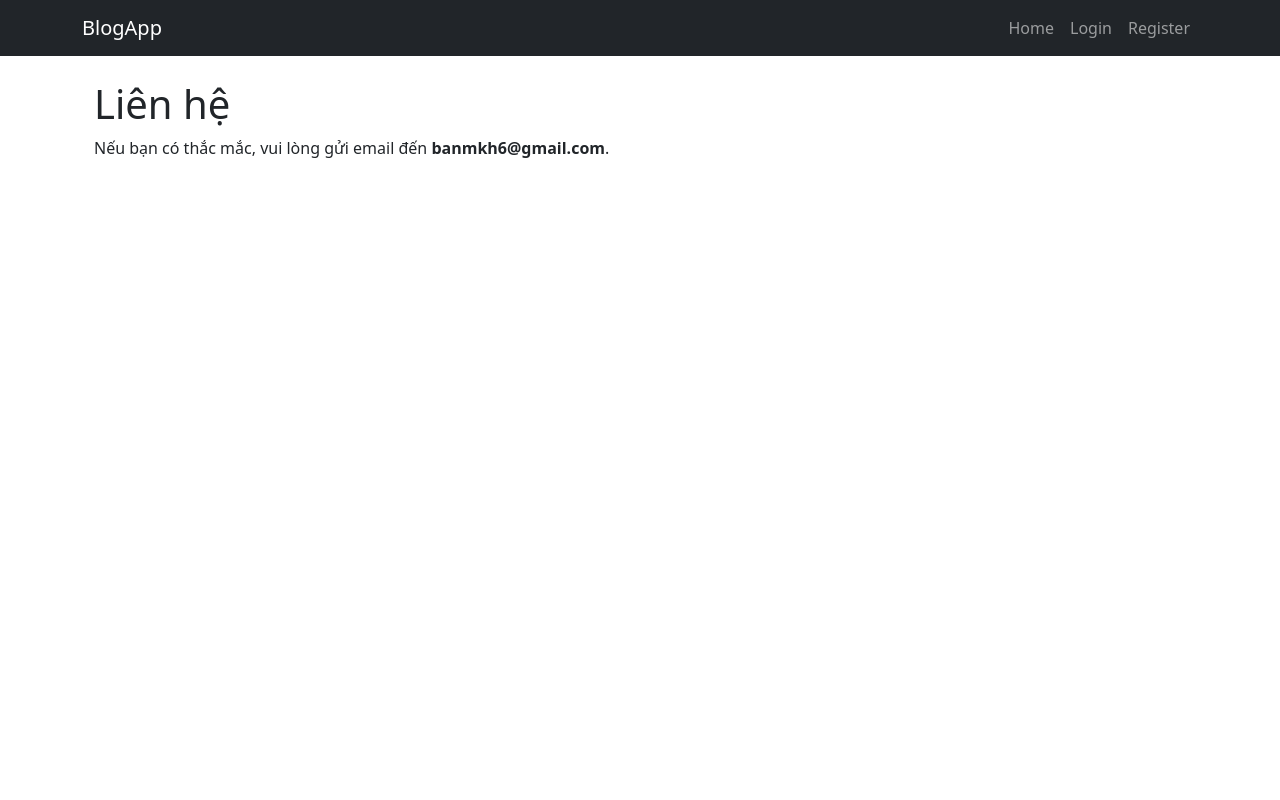
After one commit to banmkh/flask-tiny-app, a Flask app: page /contact in a window 1280 px wide. The commit adds this page. Run offline with Flask 3, Linux system fonts and the light colour scheme; tables that the repository leaves empty hold one stand-in row (values such as "Sample post"); one stand-in notice (Sample message) is shown.

Commit message:
tao admin, them thong bao khi gap loi

```diff
--- a/app/__init__.py
+++ b/app/__init__.py
@@ -17,7 +17,7 @@ def create_app():
     @login_manager.user_loader
     def load_user(user_id):
         user =  get_user_by_id(user_id)
-        return User(user['id'],user['username'],user['email'])
+        return User(user['id'],user['username'],user['email'],user['is_admin'])
 
     from app.routes import main
     app.register_blueprint(main)
--- a/app/routes.py
+++ b/app/routes.py
@@ -5,10 +5,11 @@ from app.db import get_db,add_user,get_user_by_email,get_user_by_username,get_us
 main = Blueprint("main", __name__)
 
 class User(UserMixin):
-    def __init__(self, id, username, email):
+    def __init__(self, id, username, email,is_admin):
         self.id = id
         self.username = username
         self.email = email
+        self.is_admin = is_admin
 
     def get_id(self):
         return str(self.id)
@@ -31,9 +32,12 @@ def register():
 
         if get_user_by_email(email):
             flash('email đã tồn tại!',"danger")
+            redirect(url_for("register.html"))
         elif get_user_by_username(username):
             flash('username đã tồn tại!',"danger")
+            redirect(url_for("register.html"))
         else:
+            flash("Đăng ký thành công!", "success")
             add_user(username,email,password)
             return redirect(url_for("main.login"))
     return render_template("register.html",current_user = current_user)
@@ -46,7 +50,7 @@ def login():
         password = request.form["password"]
         user = get_user_by_email(email)
         if user and user["password"] == password:
-            login_user(User(user['id'],user["username"], user["email"]))
+            login_user(User(user['id'],user["username"], user["email"],user["is_admin"]))
             flash("Đăng nhập thành công!", "success")
             return redirect(url_for("main.home"))
         else:
@@ -67,7 +71,7 @@ def new_post():
         if not title or not content:
             flash("Tiêu đề và nội dung không được để trống!", "danger")
         else:
-            add_post(title, content, current_user.id)  # ✅ Gọi add_post() từ db.py
+            add_post(title, content, current_user.id)
             flash("Bài viết đã được thêm thành công!", "success")
             return redirect(url_for("main.home"))
     return render_template("new_post.html", current_user=current_user)
@@ -81,3 +85,21 @@ def post_detail(post_id):
         return redirect(url_for("main.home"))
 
     return render_template("post_detail.html", post=post)
+
+@main.route("/about")
+def about():
+    return render_template("about.html")
+
+@main.route("/contact")
+def contact():
+    return render_template("contact.html")
+
+@main.route("/admin/users")
+@login_required
+def admin_users():
+    if not current_user.is_authenticated or not current_user.is_admin:
+        flash("Bạn không có quyền truy cập!", "danger")
+        return redirect(url_for("main.home"))
+    db = get_db()
+    users = db.execute("SELECT id, username, email FROM users WHERE is_admin = 0").fetchall()
+    return render_template("admin_users.html", users=users)
--- /dev/null
+++ b/app/static/css/style.css
@@ -0,0 +1,22 @@
+#flash-container {
+    position: fixed;
+    bottom: 20px;
+    right: 20px;
+    z-index: 1000;
+    display: flex;
+    flex-direction: column;
+    align-items: flex-end;
+}
+.flash-message {
+    min-width: 250px;
+    padding: 10px 20px;
+    border-radius: 5px;
+    box-shadow: 0px 4px 6px rgba(0, 0, 0, 0.1);
+    margin-bottom: 10px;
+    opacity: 1;
+    transition: opacity 0.5s ease-in-out;
+}
+.alert-success { background-color: #28a745; color: white; }
+.alert-danger { background-color: #dc3545; color: white; }
+.alert-warning { background-color: #ffc107; color: black; }
+.alert-info { background-color: #17a2b8; color: white; }
--- /dev/null
+++ b/app/static/js/script.js
@@ -0,0 +1,15 @@
+document.addEventListener("DOMContentLoaded", function() {
+    let flashMessages = document.querySelectorAll(".flash-message");
+    if (flashMessages.length > 0) {
+        flashMessages.forEach((msg, index) => {
+            if (index !== flashMessages.length - 1) {
+                msg.style.display = "none";
+            }
+        });
+        let lastMessage = flashMessages[flashMessages.length - 1];
+        setTimeout(() => {
+            lastMessage.style.opacity = "0";
+            setTimeout(() => { lastMessage.remove(); }, 500);
+        }, 3000);
+    }
+});
--- a/app/templates/base.html
+++ b/app/templates/base.html
@@ -5,6 +5,7 @@
     <meta name="viewport" content="width=device-width, initial-scale=1.0">
     <title>{% block title %}Blog App{% endblock %}</title>
     <link rel="stylesheet" href="https://cdn.jsdelivr.net/npm/bootstrap@5.3.0/dist/css/bootstrap.min.css">
+    <link rel="stylesheet" href="{{ url_for('static', filename='css/style.css') }}">
 </head>
 <body>
     <nav class="navbar navbar-expand-lg navbar-dark bg-dark">
@@ -17,6 +18,9 @@
                 <ul class="navbar-nav ms-auto">
                     <li class="nav-item"><a class="nav-link" href="{{ url_for('main.home') }}">Home</a></li>
                     {% if current_user.is_authenticated %}
+                        {% if current_user.is_admin %}
+                        <li class="nav-item"><a class="nav-link" href="{{ url_for('main.admin_users') }}">Quản lý User</a></li>
+                        {% endif %}
                         <li class="nav-item"><a class="nav-link" href="{{ url_for('main.logout') }}">Logout</a></li>
                     {% else %}
                         <li class="nav-item"><a class="nav-link" href="{{ url_for('main.login') }}">Login</a></li>
@@ -35,5 +39,18 @@
     </div>
 
     <script src="https://cdn.jsdelivr.net/npm/bootstrap@5.3.0/dist/js/bootstrap.bundle.min.js"></script>
+
+    {% with messages = get_flashed_messages(with_categories=True) %}
+        {% if messages %}
+            <div id="flash-container">
+                {% for category, message in messages %}
+                    <div class="flash-message alert alert-{{ category }}">
+                        {{ message }}
+                    </div>
+                {% endfor %}
+            </div>
+        {% endif %}
+    {% endwith %}
+    <script src="{{ url_for('static', filename='js/script.js') }}"></script>
 </body>
 </html>
--- /dev/null
+++ b/app/templates/contact.html
@@ -0,0 +1,8 @@
+{% extends "base.html" %}
+
+{% block content %}
+    <div class="container">
+        <h1>Liên hệ</h1>
+        <p>Nếu bạn có thắc mắc, vui lòng gửi email đến <strong>banmkh6@gmail.com</strong>.</p>
+    </div>
+{% endblock %}
--- a/scripts/init_db.py
+++ b/scripts/init_db.py
@@ -8,8 +8,12 @@ TABLES = {
             id INTEGER PRIMARY KEY AUTOINCREMENT,
             username TEXT UNIQUE NOT NULL,
             email TEXT UNIQUE NOT NULL,
-            password TEXT NOT NULL
+            password TEXT NOT NULL,
+            is_admin INTEGER DEFAULT 0
         );
+    """,
+    "add_more_feature": """
+        ALTER TABLE users ADD COLUMN is_admin INTEGER DEFAULT 0;
     """,
     "posts": """
         CREATE TABLE IF NOT EXISTS posts (
```
Also changed, not shown: app/templates/about.html (added, +8 -0 lines), app/templates/admin_users.html (added, +8 -0 lines), app/templates/post_detail.html (+4 -4 lines), scripts/add_admin.py (added, +24 -0 lines), blog.db.
